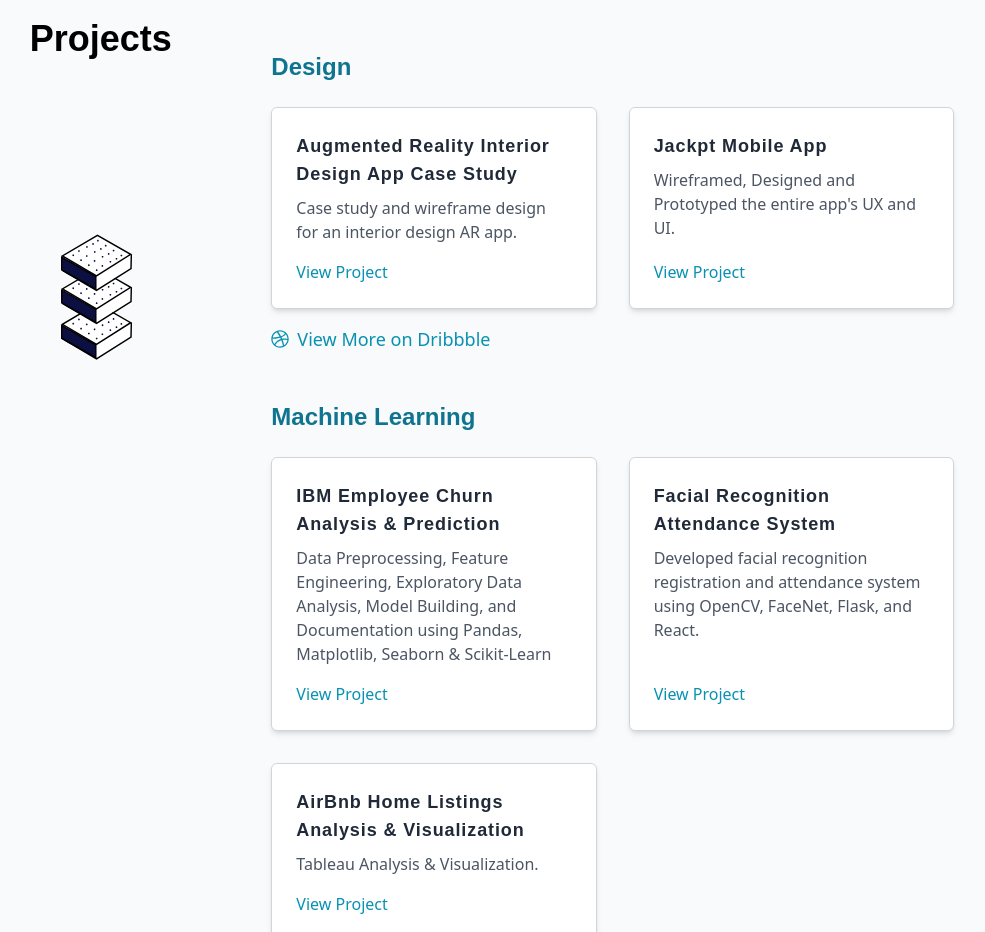
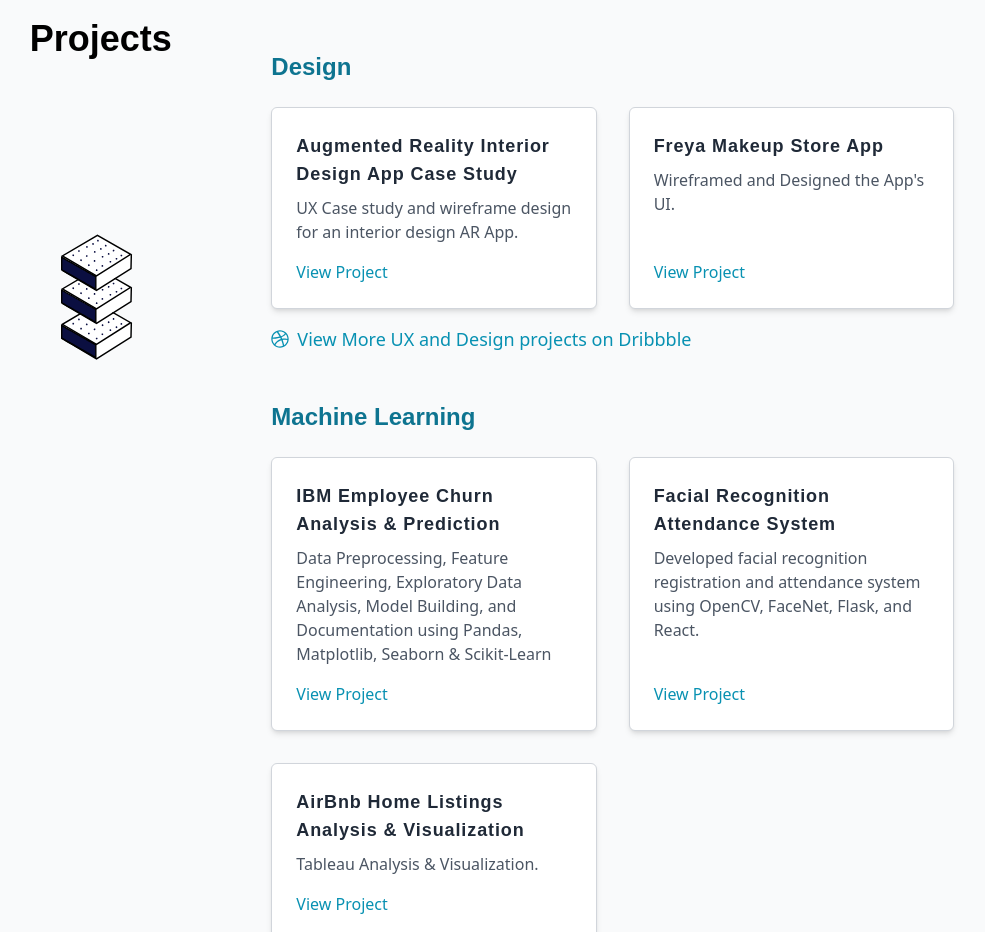
Before and after one commit to azmainm/portfolio-website, a React (Create React App) app: page / in a window 1280 px wide. Shown: the part 1561-2493 px from the top of the page, without its empty margins (198-1183 px from the left). Built offline with nearby package versions, Linux system fonts and the light colour scheme.

Commit message:
Update Projects.js

```diff
--- a/src/components/Projects.js
+++ b/src/components/Projects.js
@@ -46,17 +46,17 @@ CSS."
           <div className="grid grid-cols-1 md:grid-cols-2 gap-8">
             <ProjectCard
               title="Augmented Reality Interior Design App Case Study"
-              description="Case study and wireframe design for an interior design AR app."
+              description="UX Case study and wireframe design for an interior design AR App."
               link="https://dribbble.com/shots/21873563-Interior-Design-AR-App-Case-Study"
             />
             <ProjectCard
-              title="Jackpt Mobile App"
-              description="Wireframed, Designed and Prototyped the entire app's UX and UI."
+              title="Freya Makeup Store App"
+              description="Wireframed and Designed the App's UI."
               link="https://dribbble.com/shots/21693356-Jackpt-Phone-App-UI"
             />
           </div>
           <a href="https://dribbble.com/azmainm" target="_blank" rel="noopener noreferrer" className="text-lg flex items-center mt-4 text-cyan-600 hover:underline">
-            <FaDribbble className="mr-2" /> View More on Dribbble
+            <FaDribbble className="mr-2" /> View More UX and Design projects on Dribbble
           </a>
         </div>
 
```
